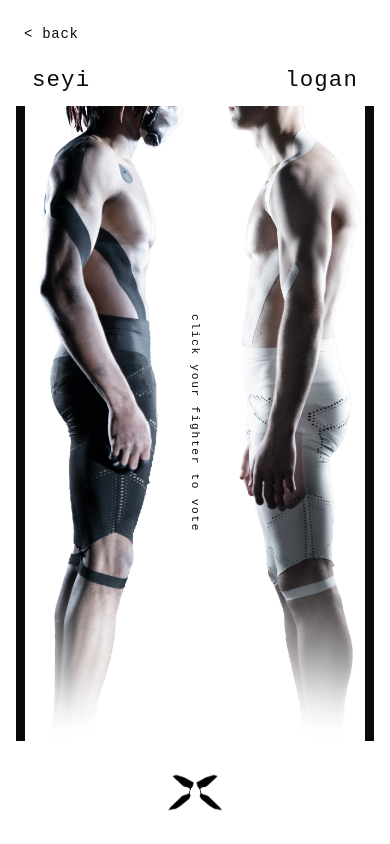
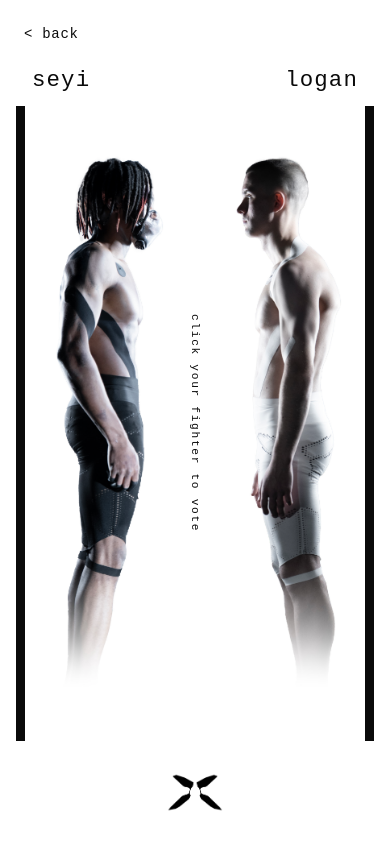
Before and after one commit to AureliusEth/tsko4, a Next.js app: page / in a window 390 px wide. Both pictures are taken after a click on the button "fight 1". Built offline with nearby package versions, Linux system fonts and the light colour scheme; no server answers; the database is empty; a web font is replaced by a local one.

Commit message:
Normalize mobile fighter headroom and add frame debug mode

```diff
--- a/app/page.tsx
+++ b/app/page.tsx
@@ -43,10 +43,12 @@ const fights = [
     fighterA: {
       name: "rain",
       image: "/images/Rainmatchup.jpg",
+      mobileImageShiftClass: "-translate-y-[10%]",
     },
     fighterB: {
       name: "osh",
       image: "/images/oshmatchup.jpg",
+      mobileImageShiftClass: "-translate-y-[8%]",
     },
   },
   {
@@ -57,10 +59,12 @@ const fights = [
     fighterA: {
       name: "shalome",
       image: "/images/SHALOMEMATCHUP.jpg",
+      mobileImageShiftClass: "-translate-y-[8%]",
     },
     fighterB: {
       name: "caroline",
       image: "/images/carolinematchup.jpg",
+      mobileImageShiftClass: "-translate-y-[8%]",
     },
   },
   {
@@ -71,12 +75,14 @@ const fights = [
     fighterA: {
       name: "matthew",
       image: "/images/matthewmatchup.jpg",
+      mobileImageShiftClass: "-translate-y-[12%]",
     },
     fighterB: {
       name: "nedas",
       image: "/images/nedasmatchup.jpg",
       flipHorizontal: true,
       scale: 0.82,
+      mobileImageShiftClass: "-translate-y-[7%]",
     },
   },
   {
@@ -87,10 +93,12 @@ const fights = [
     fighterA: {
       name: "robin",
       image: "/images/robinmatchup.jpg",
+      mobileImageShiftClass: "-translate-y-[10%]",
     },
     fighterB: {
       name: "doug",
       image: "/images/dougmatchup.jpg",
+      mobileImageShiftClass: "-translate-y-[10%]",
     },
   },
 ]
--- a/components/fight-card.tsx
+++ b/components/fight-card.tsx
@@ -9,6 +9,7 @@ interface Fighter {
   image: string
   flipHorizontal?: boolean
   scale?: number
+  mobileImageShiftClass?: string
 }
 
 interface FightCardProps {
@@ -27,11 +28,18 @@ export function FightCard({ fightId, fightLabel, fighterA, fighterB, mockVotes,
   const [voting, setVoting] = useState(false)
   const [mounted, setMounted] = useState(false)
   const [assetsReady, setAssetsReady] = useState(false)
+  const [debugFraming, setDebugFraming] = useState(false)
 
   useEffect(() => {
     // Trigger fade-in after a short delay for dramatic effect
     const timer = setTimeout(() => setMounted(true), 100)
     return () => clearTimeout(timer)
+  }, [])
+
+  useEffect(() => {
+    if (typeof window === "undefined") return
+    const params = new URLSearchParams(window.location.search)
+    setDebugFraming(params.get("frameDebug") === "1")
   }, [])
 
   useEffect(() => {
@@ -198,7 +206,7 @@ export function FightCard({ fightId, fightLabel, fighterA, fighterB, mockVotes,
             style={{ transitionDelay: "200ms" }}
             aria-label={`Vote for ${fighterA.name}`}
           >
-            <div className="absolute inset-0 origin-bottom scale-[1.35] md:scale-100">
+            <div className={`absolute inset-0 ${fighterA.mobileImageShiftClass ?? "-translate-y-[8%]"} md:translate-y-0`}>
               <Image
                 src={fighterA.image || "/placeholder.svg"}
                 alt={fighterA.name}
@@ -250,7 +258,7 @@ export function FightCard({ fightId, fightLabel, fighterA, fighterB, mockVotes,
             style={{ transitionDelay: "400ms" }}
             aria-label={`Vote for ${fighterB.name}`}
           >
-            <div className="absolute inset-0 origin-bottom scale-[1.35] md:scale-100">
+            <div className={`absolute inset-0 ${fighterB.mobileImageShiftClass ?? "-translate-y-[8%]"} md:translate-y-0`}>
               <Image
                 src={fighterB.image || "/placeholder.svg"}
                 alt={fighterB.name}
@@ -273,6 +281,17 @@ export function FightCard({ fightId, fightLabel, fighterA, fighterB, mockVotes,
               style={{ height: voted ? `${Math.max(2, pctB)}%` : "100%" }}
             />
           </div>
+
+          {debugFraming && (
+            <div className="pointer-events-none absolute inset-0 z-30">
+              <div className="absolute inset-x-0 top-[15%] border-t border-red-500/70" />
+              <div className="absolute inset-x-0 top-[25%] border-t border-blue-500/60" />
+              <div className="absolute inset-x-0 top-[35%] border-t border-emerald-500/60" />
+              <div className="absolute left-2 top-2 rounded bg-black/60 px-2 py-1 text-[10px] text-white">
+                frameDebug on
+              </div>
+            </div>
+          )}
         </div>
       </div>
 
```
